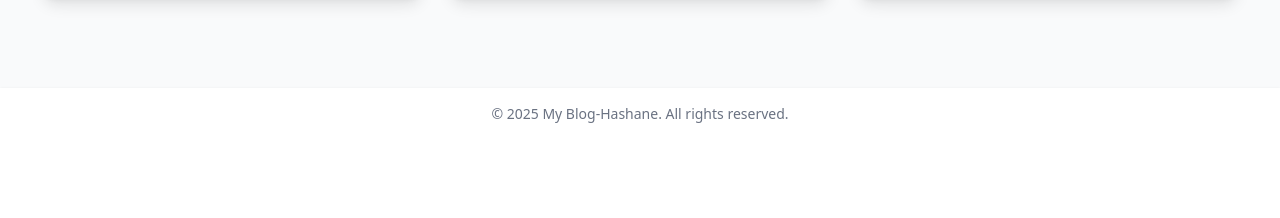
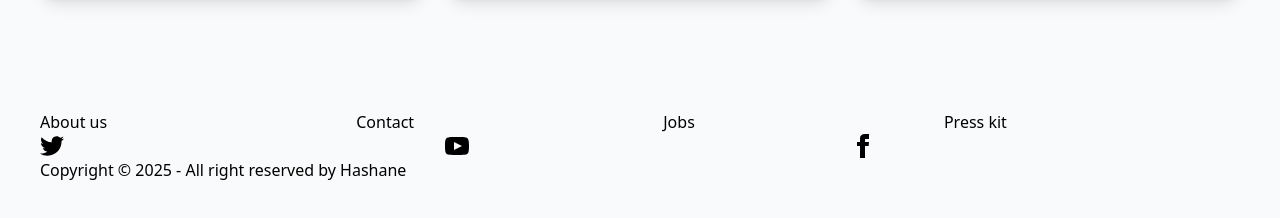
Before and after one commit to Hashane/BlogClientVue, a Vue app: page /blog in a window 1280 px wide. Shown: the part 660-878 px from the top of the page. Before the commit the page ends 800 px from the top, so only its background shows below. Built offline with nearby package versions, Linux system fonts and the light colour scheme.

Commit message:
Implementation: Routes setup using router.

```diff
--- a/src/App.vue
+++ b/src/App.vue
@@ -1,6 +1,7 @@
 <script setup>
 import BlogList from '@/components/BlogList.vue'
 import Navbar from "@/components/Navbar.vue";
+import Footer from "@/components/Footer.vue";
 </script>
 
 <template>
@@ -14,15 +15,11 @@
 
     <!-- Main content -->
     <main class="flex-1 w-full px-6 py-10">
-      <BlogList />
+      <RouterView />
     </main>
 
     <!-- Footer -->
-    <footer class="bg-white shadow mt-auto">
-      <div class="w-full px-6 py-4 text-center text-sm text-gray-500">
-        © 2025 My Blog-Hashane. All rights reserved.
-      </div>
-    </footer>
+    <Footer/>
 
   </div>
 </template>
--- /dev/null
+++ b/src/components/Footer.vue
@@ -0,0 +1,58 @@
+<script setup>
+
+</script>
+
+<template>
+  <footer class="footer footer-horizontal footer-center bg-base-200 text-base-content rounded p-10">
+    <nav class="grid grid-flow-col gap-4">
+      <a class="link link-hover">About us</a>
+      <a class="link link-hover">Contact</a>
+      <a class="link link-hover">Jobs</a>
+      <a class="link link-hover">Press kit</a>
+    </nav>
+    <nav>
+      <div class="grid grid-flow-col gap-4">
+        <a>
+          <svg
+              xmlns="http://www.w3.org/2000/svg"
+              width="24"
+              height="24"
+              viewBox="0 0 24 24"
+              class="fill-current">
+            <path
+                d="M24 4.557c-.883.392-1.832.656-2.828.775 1.017-.609 1.798-1.574 2.165-2.724-.951.564-2.005.974-3.127 1.195-.897-.957-2.178-1.555-3.594-1.555-3.179 0-5.515 2.966-4.797 6.045-4.091-.205-7.719-2.165-10.148-5.144-1.29 2.213-.669 5.108 1.523 6.574-.806-.026-1.566-.247-2.229-.616-.054 2.281 1.581 4.415 3.949 4.89-.693.188-1.452.232-2.224.084.626 1.956 2.444 3.379 4.6 3.419-2.07 1.623-4.678 2.348-7.29 2.04 2.179 1.397 4.768 2.212 7.548 2.212 9.142 0 14.307-7.721 13.995-14.646.962-.695 1.797-1.562 2.457-2.549z"></path>
+          </svg>
+        </a>
+        <a>
+          <svg
+              xmlns="http://www.w3.org/2000/svg"
+              width="24"
+              height="24"
+              viewBox="0 0 24 24"
+              class="fill-current">
+            <path
+                d="M19.615 3.184c-3.604-.246-11.631-.245-15.23 0-3.897.266-4.356 2.62-4.385 8.816.029 6.185.484 8.549 4.385 8.816 3.6.245 11.626.246 15.23 0 3.897-.266 4.356-2.62 4.385-8.816-.029-6.185-.484-8.549-4.385-8.816zm-10.615 12.816v-8l8 3.993-8 4.007z"></path>
+          </svg>
+        </a>
+        <a>
+          <svg
+              xmlns="http://www.w3.org/2000/svg"
+              width="24"
+              height="24"
+              viewBox="0 0 24 24"
+              class="fill-current">
+            <path
+                d="M9 8h-3v4h3v12h5v-12h3.642l.358-4h-4v-1.667c0-.955.192-1.333 1.115-1.333h2.885v-5h-3.808c-3.596 0-5.192 1.583-5.192 4.615v3.385z"></path>
+          </svg>
+        </a>
+      </div>
+    </nav>
+    <aside>
+      <p>Copyright © {{ new Date().getFullYear() }} - All right reserved by Hashane</p>
+    </aside>
+  </footer>
+</template>
+
+<style scoped>
+
+</style>
--- /dev/null
+++ b/src/components/Index.vue
@@ -0,0 +1,38 @@
+<script setup>
+
+</script>
+
+<template>
+  <div class="carousel w-full">
+    <div id="item1" class="carousel-item w-full">
+      <img
+          src="https://img.daisyui.com/images/stock/photo-1625726411847-8cbb60cc71e6.webp"
+          class="w-full" />
+    </div>
+    <div id="item2" class="carousel-item w-full">
+      <img
+          src="https://img.daisyui.com/images/stock/photo-1609621838510-5ad474b7d25d.webp"
+          class="w-full" />
+    </div>
+    <div id="item3" class="carousel-item w-full">
+      <img
+          src="https://img.daisyui.com/images/stock/photo-1414694762283-acccc27bca85.webp"
+          class="w-full" />
+    </div>
+    <div id="item4" class="carousel-item w-full">
+      <img
+          src="https://img.daisyui.com/images/stock/photo-1665553365602-b2fb8e5d1707.webp"
+          class="w-full" />
+    </div>
+  </div>
+  <div class="flex w-full justify-center gap-2 py-2">
+    <a href="#item1" class="btn btn-xs">1</a>
+    <a href="#item2" class="btn btn-xs">2</a>
+    <a href="#item3" class="btn btn-xs">3</a>
+    <a href="#item4" class="btn btn-xs">4</a>
+  </div>
+</template>
+
+<style scoped>
+
+</style>
--- a/src/main.js
+++ b/src/main.js
@@ -1,6 +1,6 @@
 import './assets/main.css'
-
+import router from './routes'
 import { createApp } from 'vue'
 import App from './App.vue'
 
-createApp(App).mount('#app')
+createApp(App).use(router).mount('#app')
--- /dev/null
+++ b/src/routes/index.js
@@ -0,0 +1,11 @@
+import { createRouter, createWebHistory} from "vue-router";
+import Blog from "@/views/Blog.vue";
+import Home from "@/views/Home.vue";
+
+const routes  = [
+    { path: "/", component: Home },
+    { path: "/blog", component: Blog},
+]
+
+const router  = createRouter({history:createWebHistory(), routes});
+export default router;
--- /dev/null
+++ b/src/views/Blog.vue
@@ -0,0 +1,12 @@
+<script setup>
+
+import BlogList from "@/components/BlogList.vue";
+</script>
+
+<template>
+<BlogList/>
+</template>
+
+<style scoped>
+
+</style>
--- /dev/null
+++ b/src/views/Home.vue
@@ -0,0 +1,12 @@
+<script setup>
+
+import Index from "@/components/Index.vue";
+</script>
+
+<template>
+<Index/>
+</template>
+
+<style scoped>
+
+</style>
```
Also changed, not shown: src/views/About.vue (added, +11 -0 lines).
